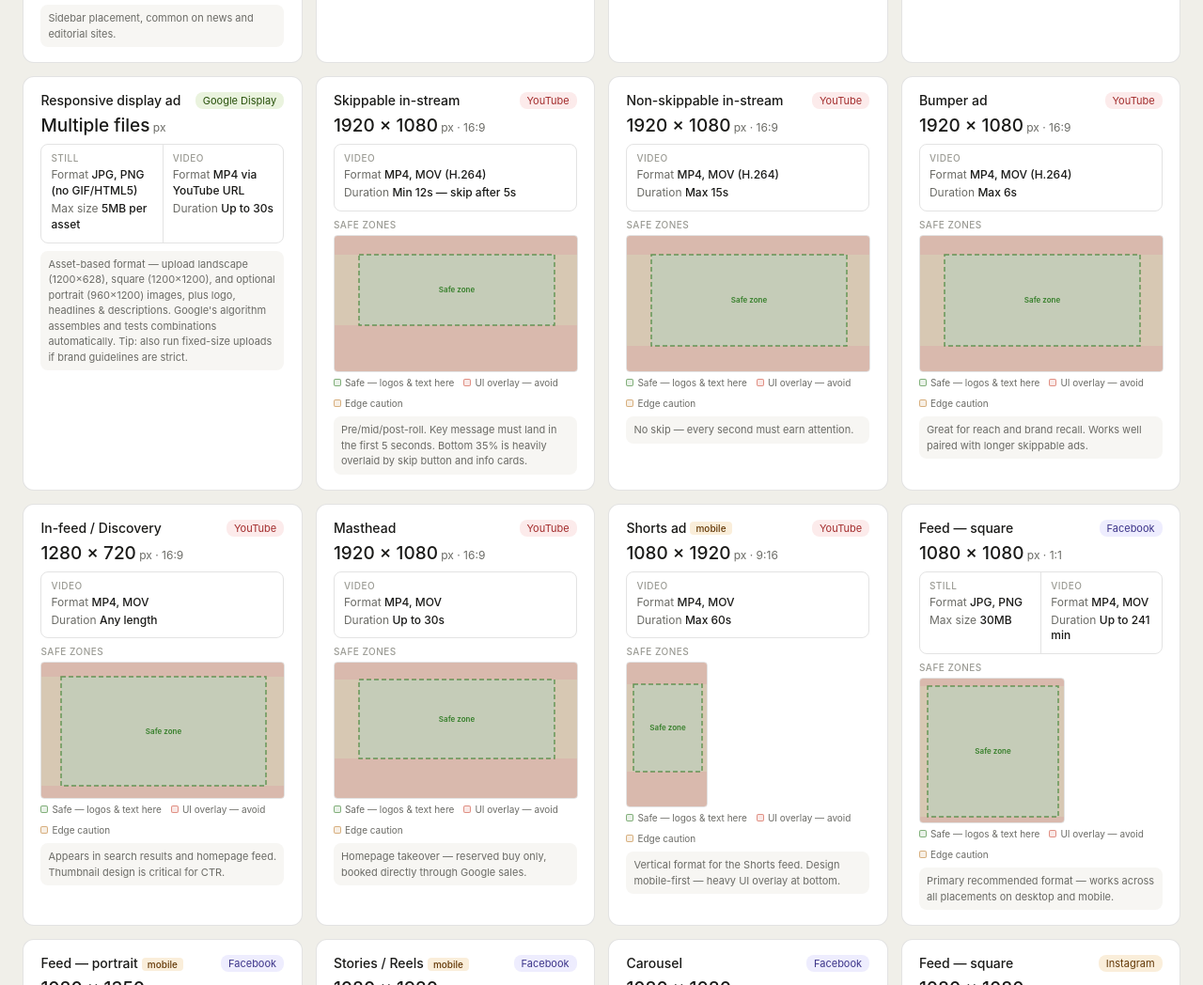
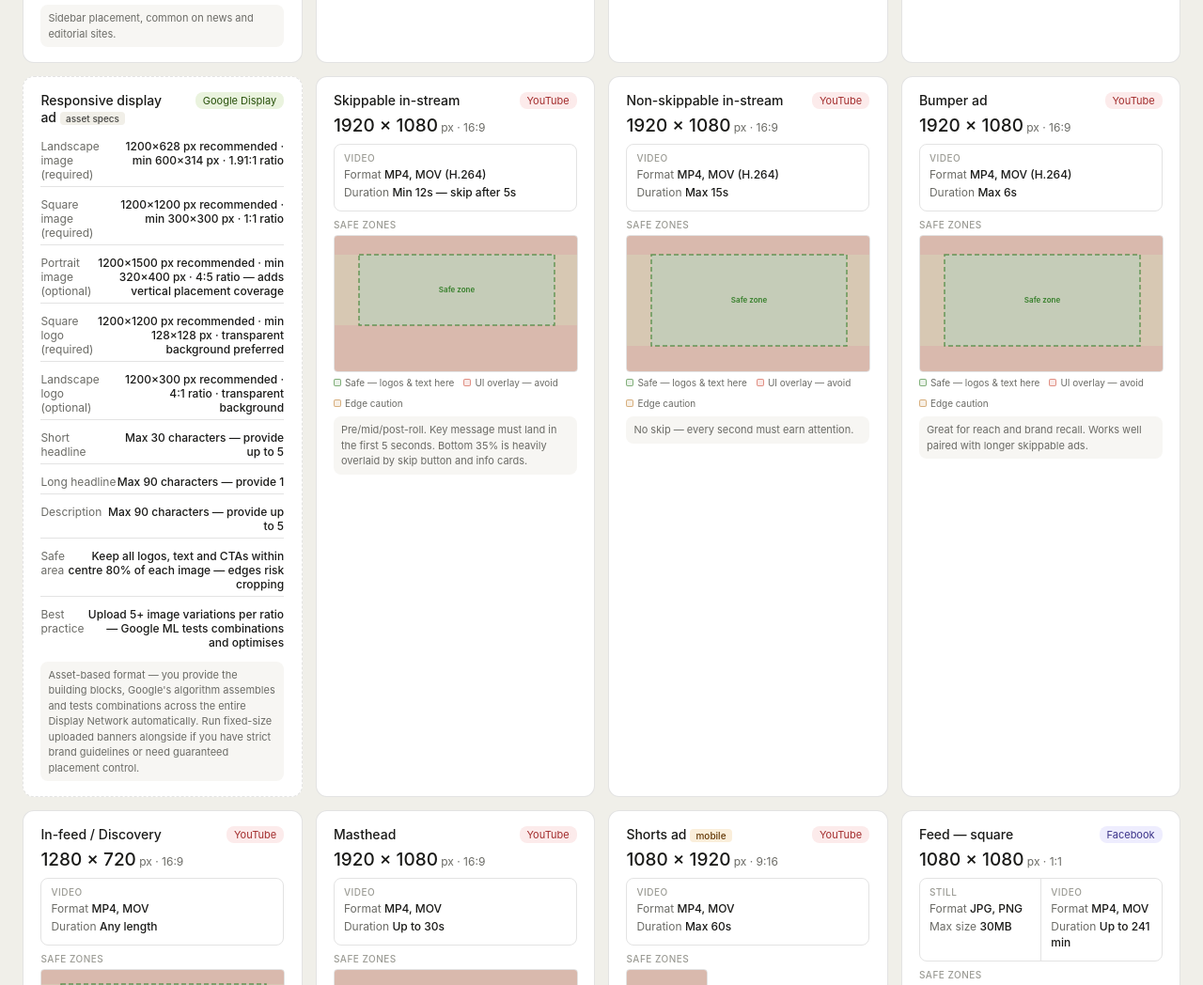
Before and after one commit to NoA-Connect-NO/ad-formats-display-video-some, a plain HTML site: page index.html in a window 1280 px wide. Shown: the part 1041-2089 px from the top of the page at 94% size. Drawn offline with Linux system fonts and the light colour scheme.

Commit message:
Add files via upload

```diff
--- a/index.html
+++ b/index.html
@@ -141,7 +141,25 @@ const F=[
   {id:6,cat:"Google Display",badge:"b-google",name:"Billboard",w:970,h:250,ratio:"97:25",device:"Desktop",still:{fmt:"JPG, PNG, GIF, HTML5",kb:"150KB"},video:null,safe:{t:8,b:8,s:12,tL:"8px",bL:"8px",sL:"12px",pct:false},note:"Premium large-format, typically at the top of premium publisher pages.",src:null},
   {id:7,cat:"Google Display",badge:"b-google",name:"Large mobile banner",w:320,h:100,ratio:"16:5",device:"Mobile",still:{fmt:"JPG, PNG, GIF, HTML5",kb:"150KB"},video:null,safe:{t:4,b:4,s:6,tL:"4px",bL:"4px",sL:"6px",pct:false},note:"Mobile web, above the fold. Preferred over the slim 320×50.",src:null},
   {id:8,cat:"Google Display",badge:"b-google",name:"Mobile banner",w:320,h:50,ratio:"32:5",device:"Mobile",still:{fmt:"JPG, PNG, GIF, HTML5",kb:"150KB"},video:null,safe:{t:3,b:3,s:5,tL:"3px",bL:"3px",sL:"5px",pct:false},note:"Slim mobile banner. Most compact option.",src:null},
-  {id:20,cat:"Google Display",badge:"b-responsive",name:"Responsive display ad",w:null,h:null,ratio:null,device:"All",still:{fmt:"JPG, PNG (no GIF/HTML5)",kb:"5MB per asset"},video:{fmt:"MP4 via YouTube URL",dur:"Up to 30s"},safe:null,note:"Asset-based format — upload landscape (1200×628), square (1200×1200), and optional portrait (960×1200) images, plus logo, headlines & descriptions. Google's algorithm assembles and tests combinations automatically. Tip: also run fixed-size uploads if brand guidelines are strict.",src:null},
+  {id:20,cat:"Google Display",badge:"b-responsive",name:"Responsive display ad",w:null,h:null,ratio:null,device:"All",
+    isProfile:false,
+    still:{fmt:"JPG, PNG only — no GIF or HTML5",kb:"Max 5MB per image asset"},
+    video:{fmt:"YouTube video URL",dur:"Up to 30s"},
+    safe:null,
+    rows:[
+      {label:"Landscape image (required)",val:"1200×628 px recommended · min 600×314 px · 1.91:1 ratio"},
+      {label:"Square image (required)",val:"1200×1200 px recommended · min 300×300 px · 1:1 ratio"},
+      {label:"Portrait image (optional)",val:"1200×1500 px recommended · min 320×400 px · 4:5 ratio — adds vertical placement coverage"},
+      {label:"Square logo (required)",val:"1200×1200 px recommended · min 128×128 px · transparent background preferred"},
+      {label:"Landscape logo (optional)",val:"1200×300 px recommended · 4:1 ratio · transparent background"},
+      {label:"Short headline",val:"Max 30 characters — provide up to 5"},
+      {label:"Long headline",val:"Max 90 characters — provide 1"},
+      {label:"Description",val:"Max 90 characters — provide up to 5"},
+      {label:"Safe area",val:"Keep all logos, text and CTAs within centre 80% of each image — edges risk cropping"},
+      {label:"Best practice",val:"Upload 5+ image variations per ratio — Google ML tests combinations and optimises"},
+    ],
+    note:"Asset-based format — you provide the building blocks, Google's algorithm assembles and tests combinations across the entire Display Network automatically. Run fixed-size uploaded banners alongside if you have strict brand guidelines or need guaranteed placement control.",
+    src:"https://support.google.com/google-ads/answer/7031480"},
   // ── YOUTUBE ───────────────────────────────────────────────────────────
   {id:9,cat:"YouTube",badge:"b-youtube",name:"Skippable in-stream",w:1920,h:1080,ratio:"16:9",device:"All",still:null,video:{fmt:"MP4, MOV (H.264)",dur:"Min 12s — skip after 5s"},safe:{t:14,b:35,s:10,tL:"14%",bL:"35%",sL:"10%",pct:true},note:"Pre/mid/post-roll. Key message must land in the first 5 seconds. Bottom 35% is heavily overlaid by skip button and info cards.",src:null},
   {id:10,cat:"YouTube",badge:"b-youtube",name:"Non-skippable in-stream",w:1920,h:1080,ratio:"16:9",device:"All",still:null,video:{fmt:"MP4, MOV (H.264)",dur:"Max 15s"},safe:{t:14,b:20,s:10,tL:"14%",bL:"20%",sL:"10%",pct:true},note:"No skip — every second must earn attention.",src:null},
@@ -330,11 +348,11 @@ function specBlock(f){
 }
 
 function cardHTML(f){
-  if(f.isProfile){
+  if(f.isProfile||f.rows){
     const rows=f.rows.map(r=>`<div class="prow"><span class="prow-label">${r.label}</span><span class="prow-val">${r.val}</span></div>`).join("");
     return`<div class="card profile-card">
       <div class="card-header">
-        <span class="card-title">${f.name}<span class="tag-profile">profile &amp; branding</span></span>
+        <span class="card-title">${f.name}<span class="tag-profile">${f.isProfile?"profile &amp; branding":"asset specs"}</span></span>
         <span class="badge ${f.badge}">${f.cat}</span>
       </div>
       <div class="profile-rows">${rows}</div>
@@ -382,8 +400,8 @@ function render(){
   if(!list.length){container.innerHTML=`<div class="grid"><div class="empty">No formats found.</div></div>`;return;}
 
   // Group: separate profile cards from format cards
-  const adCards=list.filter(f=>!f.isProfile);
-  const profCards=list.filter(f=>f.isProfile);
+  const adCards=list.filter(f=>!f.isProfile&&!f.rows||f.id===20);
+  const profCards=list.filter(f=>(f.isProfile||f.rows)&&f.id!==20);
 
   let html="";
   if(adCards.length){
@@ -404,7 +422,7 @@ function setTab(c){tab=c;renderTabs();render();}
 document.getElementById("srch").addEventListener("input",e=>{q=e.target.value.toLowerCase();render();});
 
 function openModal(id){
-  const f=F.find(x=>x.id===id);if(!f||f.isProfile)return;
+  const f=F.find(x=>x.id===id);if(!f||(f.isProfile&&!f.rows))return;
   const dim=f.w&&f.h?`${f.w} × ${f.h} px`:"Multiple files — see note";
   const rat=f.ratio||"—";
   let szSection="";
```
